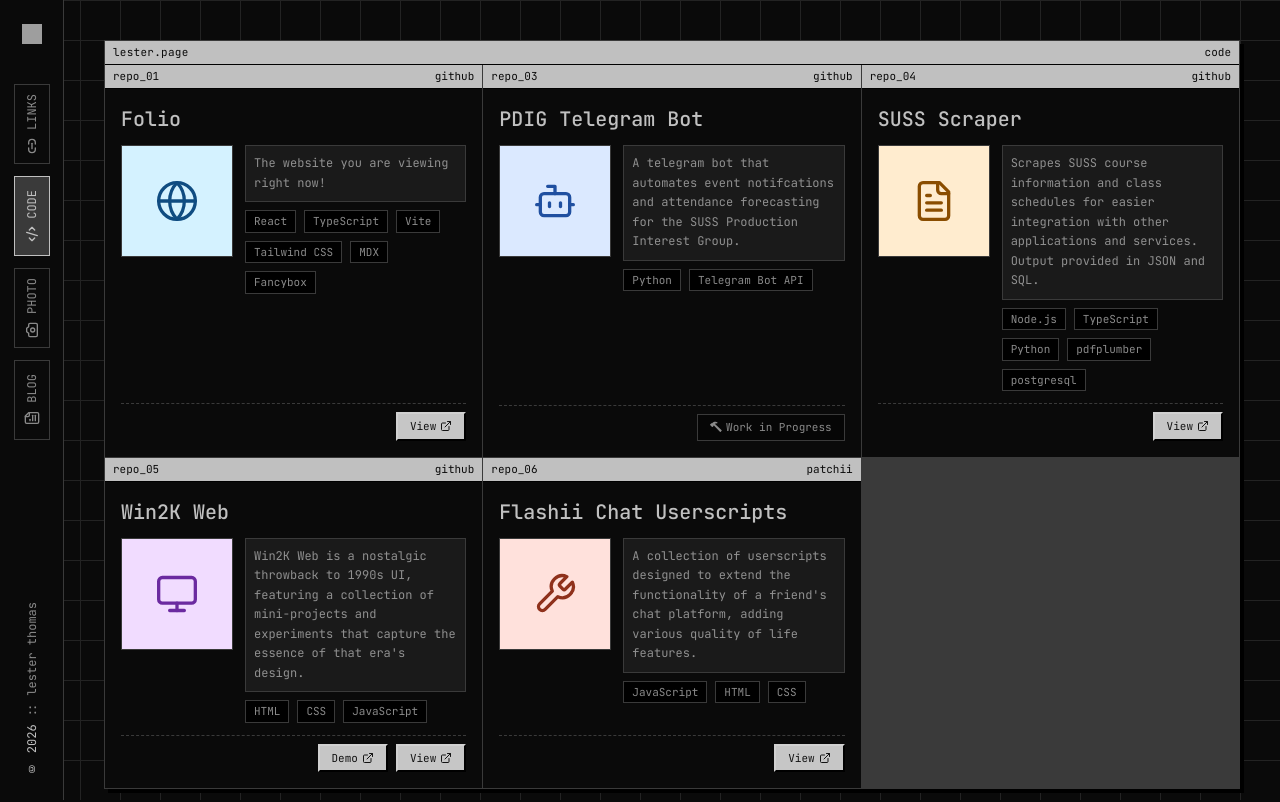
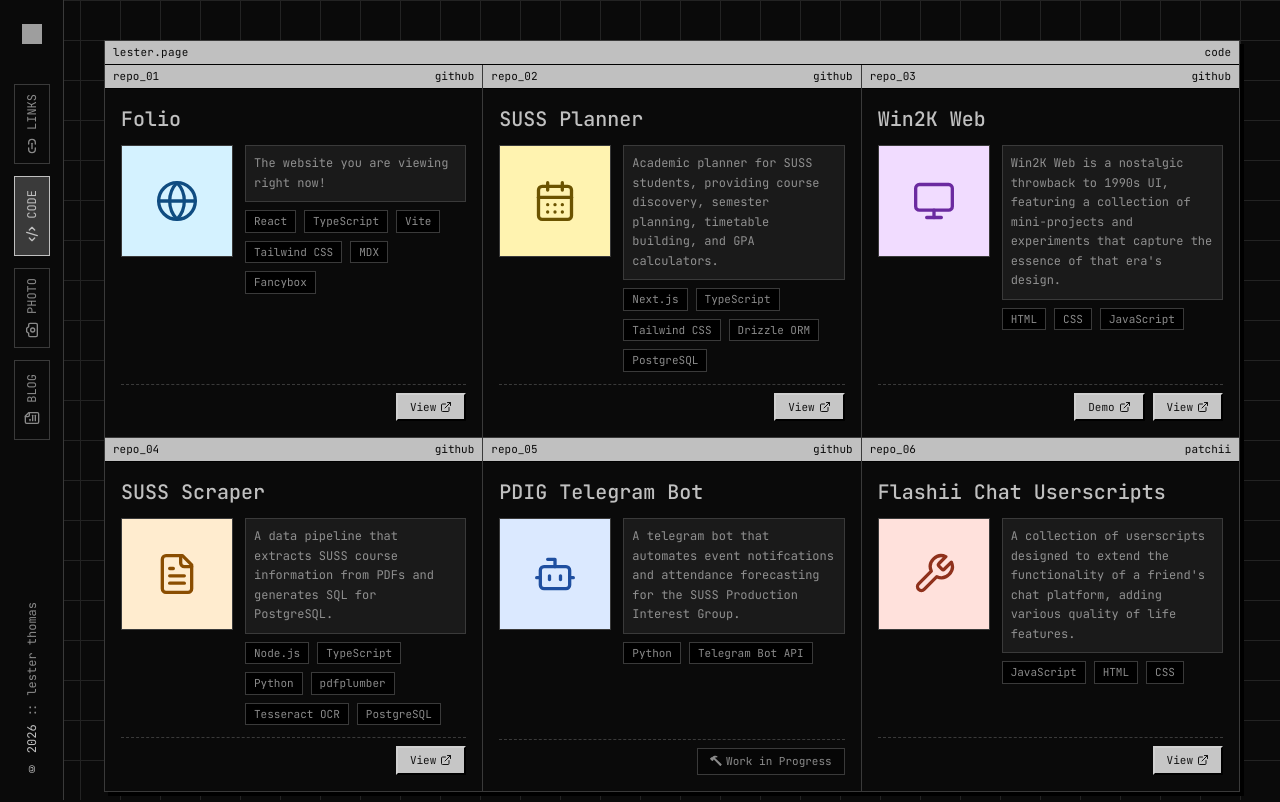
Before and after one commit to lester-td/folio, a React (Vite) app: page /code in a window 1280 px wide. Shown: the top 802 px of the page. Built offline with nearby package versions, Linux system fonts and the light colour scheme; grey boxes are pictures that could not be loaded.

Commit message:
amend code projects

```diff
--- a/src/app/components/Code.tsx
+++ b/src/app/components/Code.tsx
@@ -31,59 +31,14 @@ const projects: Project[] = [
   {
     title: "SUSS Planner",
     description:
-      "Inspired by NUSmods, it is a web application that helps SUSS students plan their semester by providing an interactive timetable builder.",
-    tech: ["JavaScript SPA", "Node", "Drizzle ORM", "PostgreSQL"],
-    repo: "https://github.com/Simplificatedd/SUSSplanner",
+      "Academic planner for SUSS students, providing course discovery, semester planning, timetable building, and GPA calculators.",
+    tech: ["Next.js", "TypeScript", "Tailwind CSS", "Drizzle ORM", "PostgreSQL"],
+    repo: "https://github.com/lester-td/SUSSplanner",
     label: "repo_02",
     source: "github",
     previewType: "icon",
     icon: CalendarDays,
-    iconTone: "bg-[#d8f8e4] text-[#116149]",
-    closedSource: false,
-    workInProgress: false,
-    published: false,
-  },
-  {
-    title: "RafflesGo (CS3213 Project)",
-    description:
-      "Inspired by NUSmods, it is a web application that helps SUSS students plan their semester by providing an interactive timetable builder.",
-    tech: ["React", "Vite", "Tailwind CSS", "Fastify", "TypeScript", "Firebase", "OpenAPI"],
-    repo: "https://github.com/",
-    label: "repo_02",
-    source: "github",
-    previewType: "icon",
-    icon: CalendarDays,
-    iconTone: "bg-[#d8f8e4] text-[#116149]",
-    closedSource: false,
-    workInProgress: false,
-    published: false,
-  },
-  {
-    title: "PDIG Telegram Bot",
-    description:
-      "A telegram bot that automates event notifcations and attendance forecasting for the SUSS Production Interest Group.",
-    tech: ["Python", "Telegram Bot API"],
-    repo: "https://github.com/lester-td/pdig-telegram-bot",
-    label: "repo_03",
-    source: "github",
-    previewType: "icon",
-    icon: Bot,
-    iconTone: "bg-[#dbe9ff] text-[#1f4fa0]",
-    closedSource: false,
-    workInProgress: true,
-    published: true,
-  },
-  {
-    title: "SUSS Scraper",
-    description:
-      "Scrapes SUSS course information and class schedules for easier integration with other applications and services. Output provided in JSON and SQL.",
-    tech: ["Node.js", "TypeScript", "Python", "pdfplumber", "postgresql"],
-    repo: "https://github.com/lester-td/suss-scraper",
-    label: "repo_04",
-    source: "github",
-    previewType: "icon",
-    icon: FileText,
-    iconTone: "bg-[#ffeccf] text-[#8a4d00]",
+    iconTone: "bg-[#fff3b0] text-[#6b5300]",
     closedSource: false,
     workInProgress: false,
     published: true,
@@ -95,13 +50,43 @@ const projects: Project[] = [
     tech: ["HTML", "CSS", "JavaScript"],
     demo: "https://old.lester.page",
     repo: "https://github.com/lester-td/win2k-web",
-    label: "repo_05",
+    label: "repo_03",
     source: "github",
     previewType: "icon",
     icon: Monitor,
     iconTone: "bg-[#f1dcff] text-[#6b2aa0]",
     closedSource: false,
     workInProgress: false,
+    published: true,
+  },
+  {
+    title: "SUSS Scraper",
+    description:
+      "A data pipeline that extracts SUSS course information from PDFs and generates SQL for PostgreSQL.",
+    tech: ["Node.js", "TypeScript", "Python", "pdfplumber", "Tesseract OCR", "PostgreSQL"],
+    repo: "https://github.com/lester-td/SUSSplanner/tree/main/scraper",
+    label: "repo_04",
+    source: "github",
+    previewType: "icon",
+    icon: FileText,
+    iconTone: "bg-[#ffeccf] text-[#8a4d00]",
+    closedSource: false,
+    workInProgress: false,
+    published: true,
+  },
+  {
+    title: "PDIG Telegram Bot",
+    description:
+      "A telegram bot that automates event notifcations and attendance forecasting for the SUSS Production Interest Group.",
+    tech: ["Python", "Telegram Bot API"],
+    repo: "https://github.com/lester-td/pdig-telegram-bot",
+    label: "repo_05",
+    source: "github",
+    previewType: "icon",
+    icon: Bot,
+    iconTone: "bg-[#dbe9ff] text-[#1f4fa0]",
+    closedSource: false,
+    workInProgress: true,
     published: true,
   },
   {
@@ -118,7 +103,7 @@ const projects: Project[] = [
     closedSource: false,
     workInProgress: false,
     published: true
-  },
+  }
 ];
 
 const friendBadges: FriendBadge[] = [
```
